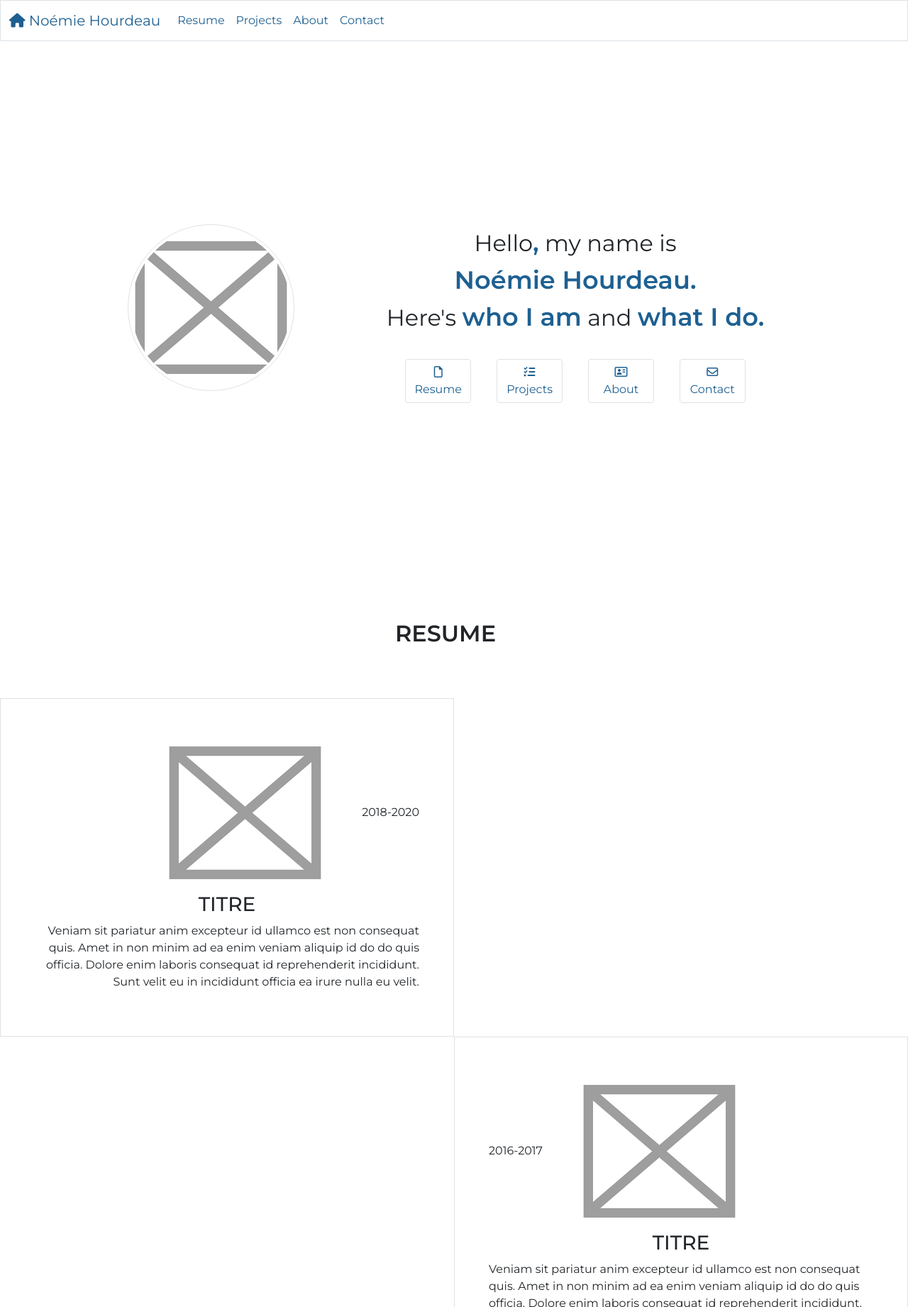
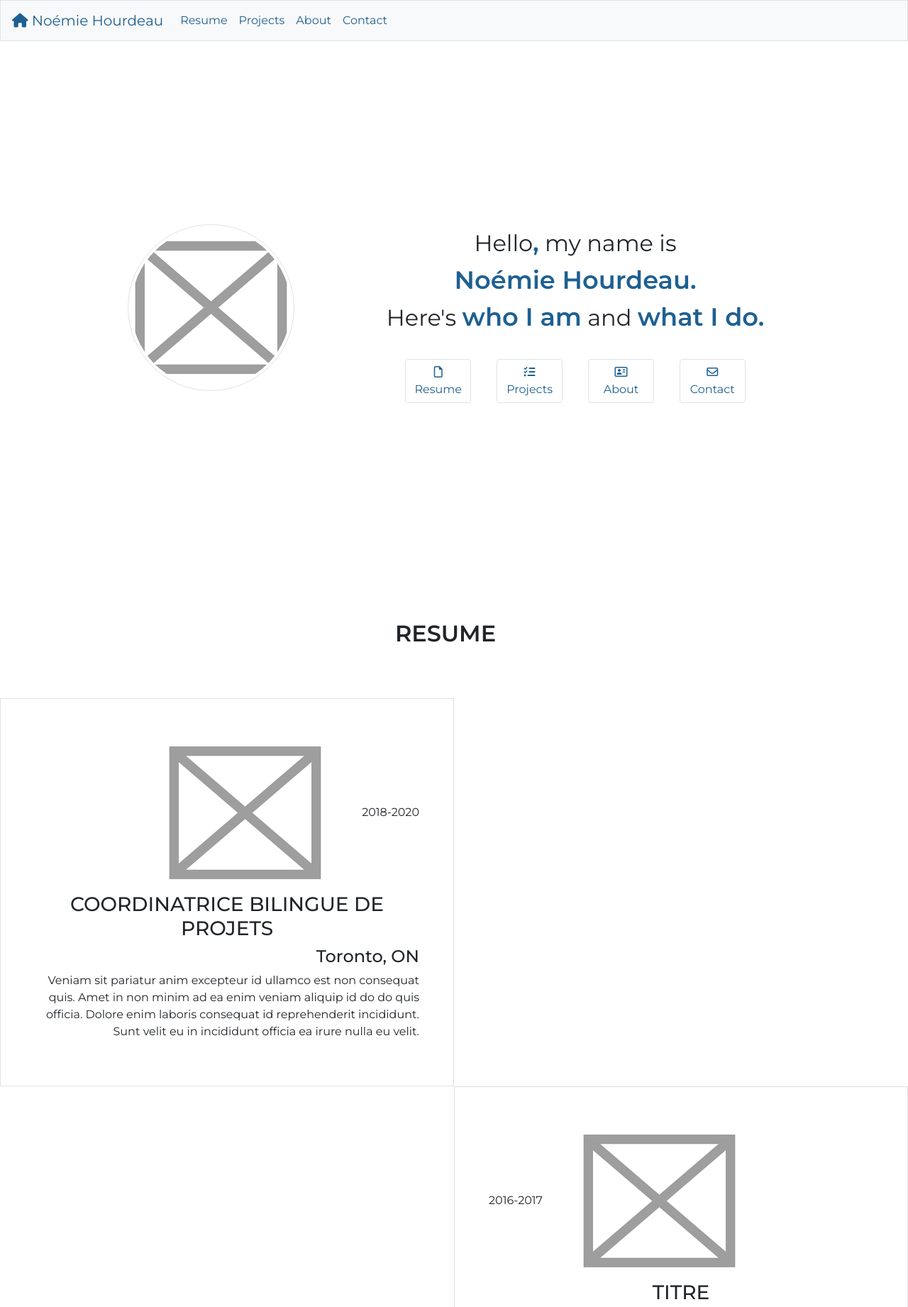
Before and after one commit to noemie-hourdeau/noemiehourdeau, a plain HTML site: page index.html in a window 1280 px wide. Shown: the top 1842 px of the page at 71% size. Drawn offline with nearby package versions, Linux system fonts and the light colour scheme.

Commit message:
recadrage logos dans container

```diff
--- a/index.html
+++ b/index.html
@@ -18,11 +18,8 @@
 <!--LANDING PAGE-->
 
     <!--NAV BAR & MENU BURGER-->
-    <nav class="navbar navbar-expand-lg navbar-light sticky-top border">
-        <div class="container-fluid">
-          <a class="navbar-brand" href="#"><i class="fas fa-home"></i>
-
-            Noémie Hourdeau</a>
+    <nav class="navbar navbar-expand-lg navbar-light sticky-top border px-3">
+          <a class="navbar-brand" href="#"><i class="fas fa-home"></i> Noémie Hourdeau</a>
           <button class="navbar-toggler" type="button" data-bs-toggle="collapse" data-bs-target="#navbarTogglerDemo02" aria-controls="navbarTogglerDemo02" aria-expanded="false" aria-label="Toggle navigation">
             <span class="navbar-toggler-icon"></span>
           </button>
@@ -34,7 +31,6 @@
               <li class="nav-item"><a class="nav-link" href="#">Contact</a></li>
             </ul>
           </div>
-        </div>
     </nav>
 
     <div class="d-flex justify-content-center align-items-center vertical-center">
@@ -76,7 +72,8 @@
             <div class="col-lg-6 text-lg-end text-sm-center p-5 border">
                 <img src="img/placeholdersquare.png" alt="" class="logoCV px-5">
                 2018-2020
-                <h3 class="text-center">TITRE</h3>
+                <h3 class="text-center">COORDINATRICE BILINGUE DE PROJETS</h3>
+                <h4>Toronto, ON</h4>
                 <p>Veniam sit pariatur anim excepteur id ullamco est non consequat quis. Amet in non minim ad ea enim veniam aliquip id do do quis officia. Dolore enim laboris consequat id reprehenderit incididunt. Sunt velit eu in incididunt officia ea irure nulla eu velit.</p>
             </div>
             <div class="col-lg-6 text-end"></div>
@@ -151,8 +148,8 @@
         </div>
 
         <!--LOGOS ECOLES-->
-        <div class="d-flex m-5 justify-content-around border p-3">
-            <div class="row">
+        <div class="d-flex m-5 text-center border p-3">
+            <div class="row rowdiplomes">
                 <div class="col-md-3">
                     <img src="img/logos/lamanu.png" alt="La Manu - Ecole du Numérique (Versailles)" class="logoEcole">
                 </div>
--- a/style.css
+++ b/style.css
@@ -30,6 +30,7 @@ h2 {
 .navbar {
     width: 100%;
     color: #1E6091!important;
+    background-color: #f8f9fa;
 }
 
 /*LANDING PAGE*/
@@ -55,6 +56,8 @@ h2 {
     min-height: 100vh;
   }
 
+/* RESUME */
+
 /* DIPLOMAS */
 .graduationcap {
     width: 33%;
@@ -63,3 +66,7 @@ h2 {
 .graduation {
     width: 50%;
 }
+
+.rowdiplomes {
+    width: 100%;
+}
```
Also changed, not shown: img/icons/canada.png (added).
